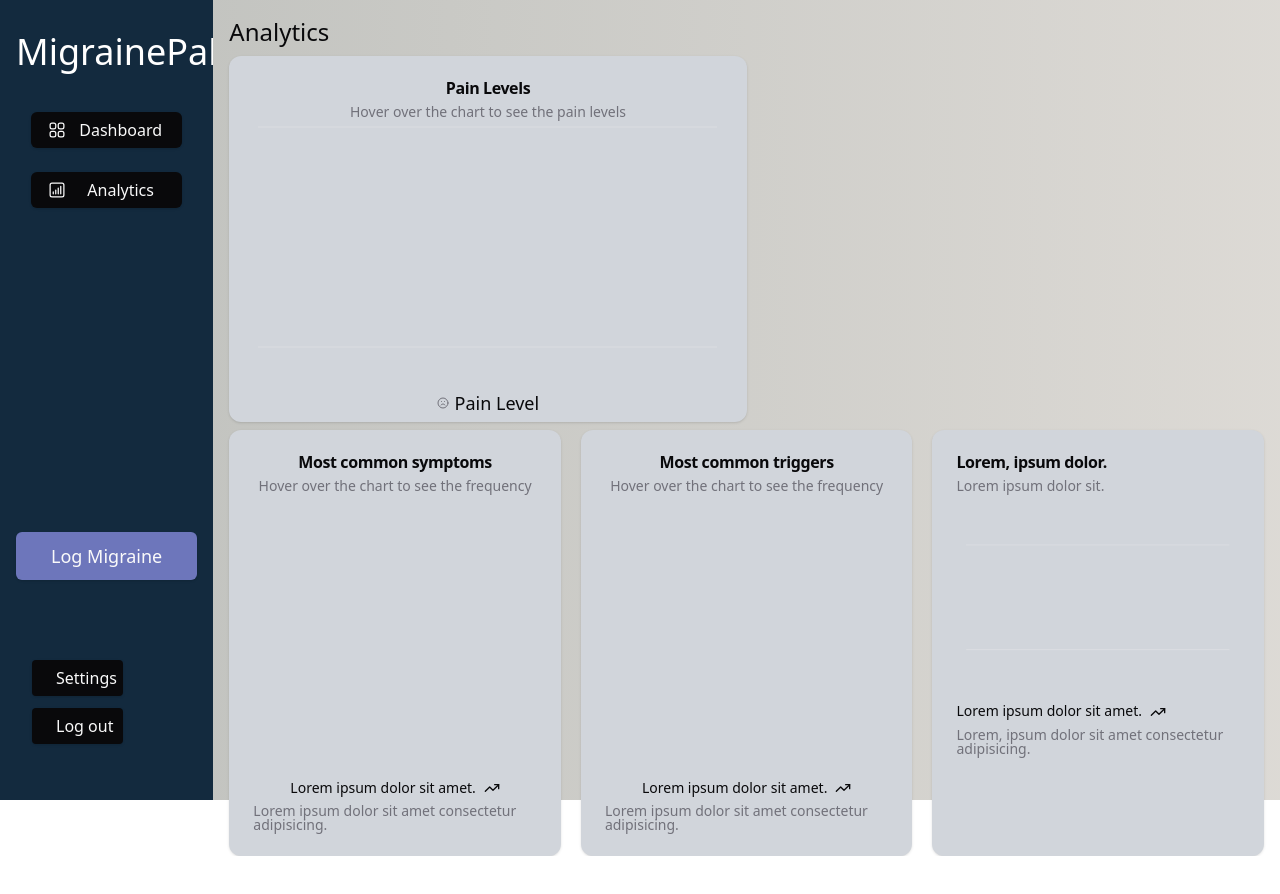
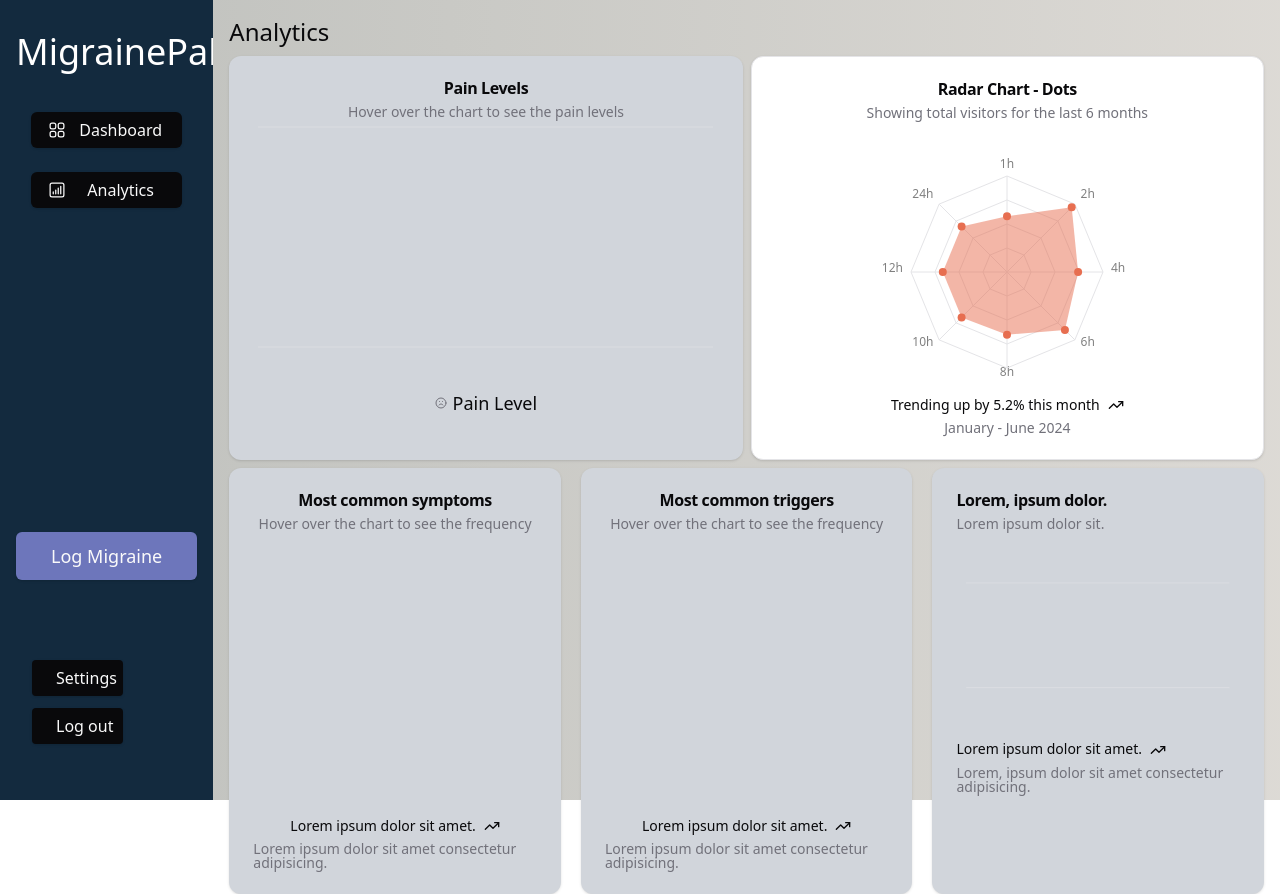
Before and after one commit to kmoze/migraine_pal, a React (Vite) app: page /analytics in a window 1280 px wide. Before the commit the page ends 856 px from the top, so only its background shows below. Built offline with nearby package versions, Linux system fonts and the light colour scheme; no server answers; the database is empty.

Commit message:
Building a Radar chart for displaying duration of migraines

```diff
--- /dev/null
+++ b/src/components/RadarChart.tsx
@@ -0,0 +1,81 @@
+import { TrendingUp } from 'lucide-react';
+import { PolarAngleAxis, PolarGrid, Radar, RadarChart } from 'recharts';
+
+import {
+  Card,
+  CardContent,
+  CardDescription,
+  CardFooter,
+  CardHeader,
+  CardTitle,
+} from '@/components/ui/card';
+import {
+  ChartConfig,
+  ChartContainer,
+  ChartTooltip,
+  ChartTooltipContent,
+} from '@/components/ui/chart';
+
+export const description = 'A radar chart with dots';
+
+const chartData = [
+  { duration: '1h', frequency: 186 },
+  { duration: '2h', frequency: 305 },
+  { duration: '4h', frequency: 237 },
+  { duration: '6h', frequency: 273 },
+  { duration: '8h', frequency: 209 },
+  { duration: '10h', frequency: 214 },
+  { duration: '12h', frequency: 214 },
+  { duration: '24h', frequency: 214 },
+];
+
+const chartConfig = {
+  desktop: {
+    label: 'Desktop',
+    color: 'hsl(var(--chart-1))',
+  },
+} satisfies ChartConfig;
+
+export function RadarChartComponent() {
+  return (
+    <Card className="w-1/2">
+      <CardHeader className="items-center">
+        <CardTitle>Radar Chart - Dots</CardTitle>
+        <CardDescription>
+          Showing total visitors for the last 6 months
+        </CardDescription>
+      </CardHeader>
+      <CardContent className="pb-0">
+        <ChartContainer
+          config={chartConfig}
+          className="mx-auto aspect-square max-h-[250px]"
+        >
+          <RadarChart data={chartData}>
+            <ChartTooltip cursor={false} content={<ChartTooltipContent />} />
+            <PolarAngleAxis dataKey="duration" />
+            <PolarGrid />
+            <Radar
+              dataKey="frequency"
+              fill="var(--color-desktop)"
+              fillOpacity={0.5}
+              dot={{
+                r: 4,
+                fillOpacity: 1,
+              }}
+            />
+          </RadarChart>
+        </ChartContainer>
+      </CardContent>
+      <CardFooter className="flex-col gap-2 text-sm">
+        <div className="flex items-center gap-2 font-medium leading-none">
+          Trending up by 5.2% this month <TrendingUp className="h-4 w-4" />
+        </div>
+        <div className="flex items-center gap-2 leading-none text-muted-foreground">
+          January - June 2024
+        </div>
+      </CardFooter>
+    </Card>
+  );
+}
+
+export default RadarChartComponent;
--- a/src/pages/Analytics.tsx
+++ b/src/pages/Analytics.tsx
@@ -30,9 +30,9 @@ import {
   PieChart,
 } from 'recharts';
 import LineChartTest from '@/components/LineChartTest';
+import RadarChartComponent from '@/components/RadarChart';
 
 import { format } from 'date-fns';
-import { date } from 'zod';
 
 interface Migraine {
   id: number;
@@ -131,7 +131,7 @@ function Analytics({ migraines }: AnalyticsProps) {
   });
 
   const barChartDateFormat = migraines
-    .slice() // Create a shallow copy of the array to avoid mutating the original array
+    .slice()
     .sort((a, b) => new Date(a.date).getTime() - new Date(b.date).getTime())
     .map((migraine) => ({
       ...migraine,
@@ -165,6 +165,8 @@ function Analytics({ migraines }: AnalyticsProps) {
     }
   });
 
+  console.log(migraines);
+
   return (
     <>
       <div className="h-full w-full flex flex-col p-4 bg-custom-gradient gap-2">
@@ -182,7 +184,6 @@ function Analytics({ migraines }: AnalyticsProps) {
                 config={barChartConfig}
                 className="mx-auto aspect-square max-h-[300px] w-full"
               >
-                {/* Should we be passing in the whole migraines body of data? */}
                 <BarChart accessibilityLayer data={barChartDateFormat}>
                   <CartesianGrid vertical={false} />
                   <XAxis
@@ -201,6 +202,7 @@ function Analytics({ migraines }: AnalyticsProps) {
               </ChartContainer>
             </CardContent>
           </Card>
+          <RadarChartComponent />
         </div>
         <div className="flex gap-5">
           <Card className="flex flex-col w-1/3 bg-gray-300 border-none">
```
